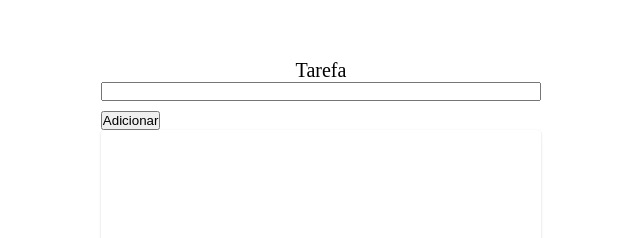
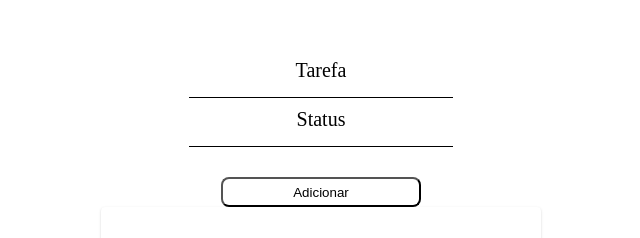
Before and after one commit to ogustavomauricio/frontend-Ebytr, a React (Create React App) app: page / in a window 1280 px wide. Shown: the part 149-387 px from the top of the page, without its empty margins (319-959 px from the left). Built offline with nearby package versions, Linux system fonts and the light colour scheme; no server answers.

Commit message:
feito css da screenTask

```diff
--- a/src/App.js
+++ b/src/App.js
@@ -1,6 +1,7 @@
 // import './App.css';
 
 import { BrowserRouter, Routes,Route } from "react-router-dom";
+import EditTable from "./pages/EditTable";
 import ScreenTask from "./pages/ScreenTask";
 
 function App() {
@@ -8,6 +9,7 @@ function App() {
     <BrowserRouter>
       <Routes>
         <Route path='/' element={<ScreenTask />} />
+        <Route path='/editTask/:id' element={<EditTable />} />
       </Routes>
     </BrowserRouter>
 
--- a/src/components/Table.js
+++ b/src/components/Table.js
@@ -69,7 +69,7 @@ export default function TableTask() {
                   <ButtonGroup aria-label="outlined primary button group">
                     <Button
                       color="primary"
-                      href={"/updatecustumers/" + task._id}
+                      href={"/editTask/" + task._id}
                     >
                       Editar
                     </Button>
--- /dev/null
+++ b/src/pages/EditTable.js
@@ -0,0 +1,74 @@
+import React, { useState, useEffect } from 'react'
+import { useParams } from "react-router-dom";
+
+import api from '../services/ connectionAPI';
+
+export default function EditTable() {
+	const [task, setTask] = useState('');
+  const [ status, setStatus] = useState('');
+
+	const { id } = useParams();
+
+	useEffect(() => {
+    async function getTask() {
+      const result = await api.get(`/task/${id}`);
+      // console.log('RESULT',result);
+      setTask(result.data.task);
+      setStatus(result.data.status);
+
+    }
+    getTask();
+  }, [id]);
+
+
+	async function handleSubmit() {
+    const data = { task, status };
+    // console.log(data);
+    const response = await api.put(`/task/${id}`, data);
+    // console.log('RESPONSE',response);
+    if (response.status === 200) {
+      window.location.href = "/";
+    } else {
+      alert("Erro ao atualizar o Cliente");
+    }
+  }
+
+  return (
+    <div className='container-geral'>
+      <main>
+				<div>
+					<h2 data_test_id = 'title'>Editar sua Tarefa</h2>
+				</div>
+        <label htmlFor='input-task'>
+          Tarefa
+          <input
+            type="text"
+            id='input-task'
+            value={task}
+            onChange={(e) => setTask(e.target.value)}
+          />
+        </label>
+        <label htmlFor='input-task'>
+          status
+          <input
+            type="text"
+            id='input-task'
+            value={status}
+            onChange={(e) => setStatus(e.target.value)}
+          />
+        </label>
+        <button
+        onClick={handleSubmit}
+        >
+					Editar
+				</button>
+
+				<button
+          href='/'
+        >
+					Voltar
+				</button>
+			</main>
+    </div>
+  )
+}
--- a/src/pages/ScreenTask.js
+++ b/src/pages/ScreenTask.js
@@ -1,20 +1,65 @@
-import React from 'react'
+import React, { useState, useEffect } from 'react'
 import Table from '../components/Table'
+
+
+import api from '../services/ connectionAPI';
 
 import '../styles/ScreenTask.css';
 
 export default function ScreenTask() {
+  const [task, setTask] = useState('');
+  const [ status, setStatus] = useState('');
+
+  //https://stackoverflow.com/questions/41481522/how-to-refresh-a-page-using-react-route-link
+  function refreshPage(){
+    window.location.reload();
+}
+
+  async function handleSubmit(e) {
+    e.preventDefault();
+
+    const data = { task, status };
+    await api.post('/task', data);
+    await refreshPage()
+
+    setTask('');
+    setStatus('')
+  }
+
   return (
     <div className='container-geral'>
       <main>
 				<div>
 					<h2 data_test_id = 'title'>TaskDo</h2>
 				</div>
+        <div className='container-label'>
         <label htmlFor='input-task'>
           Tarefa
-          <input type="text" id='input-task'/>
+          <input
+            type="text"
+            id='input-task'
+            value={task}
+            onChange={(e) => setTask(e.target.value)}
+          />
         </label>
-        <button>Adicionar</button>
+        <label htmlFor='input-task'>
+          Status
+          <input
+            type="text"
+            id='input-task'
+            value={status}
+            onChange={(e) => setStatus(e.target.value)}
+          />
+        </label>
+        </div>
+        <div className='button'>
+          <button
+            onClick={handleSubmit}
+            id='button'
+          >
+            Adicionar
+          </button>
+        </div>
         <Table />
 			</main>
     </div>
--- a/src/styles/ScreenTask.css
+++ b/src/styles/ScreenTask.css
@@ -10,6 +10,13 @@
 	align-items: center;
 }
 
+.container-label{
+	display: flex;
+	flex-direction: column;
+	justify-content: flex-start;
+	align-items: center;
+	margin-bottom: 20px;
+}
 main h2{
 	text-align: center;
 	font-size: 50px;
@@ -17,15 +24,37 @@ main h2{
 	margin-bottom: 50px;
 }
 
-main label{
+.container-label label{
 	display: flex;
 	flex-direction: column;
-	text-align: center;
+	justify-content: flex-start;
+	align-items: center;
 	margin-bottom: 10px;
 	font-size: 20px;
+	width:100%
 }
 
-/* main button{
+.container-label label input{
+border:none;
+border-bottom: 1px solid black;
+width:60%
+}
+
+.button{
 	display: flex;
+	justify-content: center;
 	align-items: center;
-} */
+}
+
+.button button{
+	width:200px;
+	height: 30px;
+	border-radius: 8px;
+	background: none;
+	cursor: pointer;
+}
+
+.button button:hover{
+	background-color: aqua;
+	color:blueviolet
+}
```
